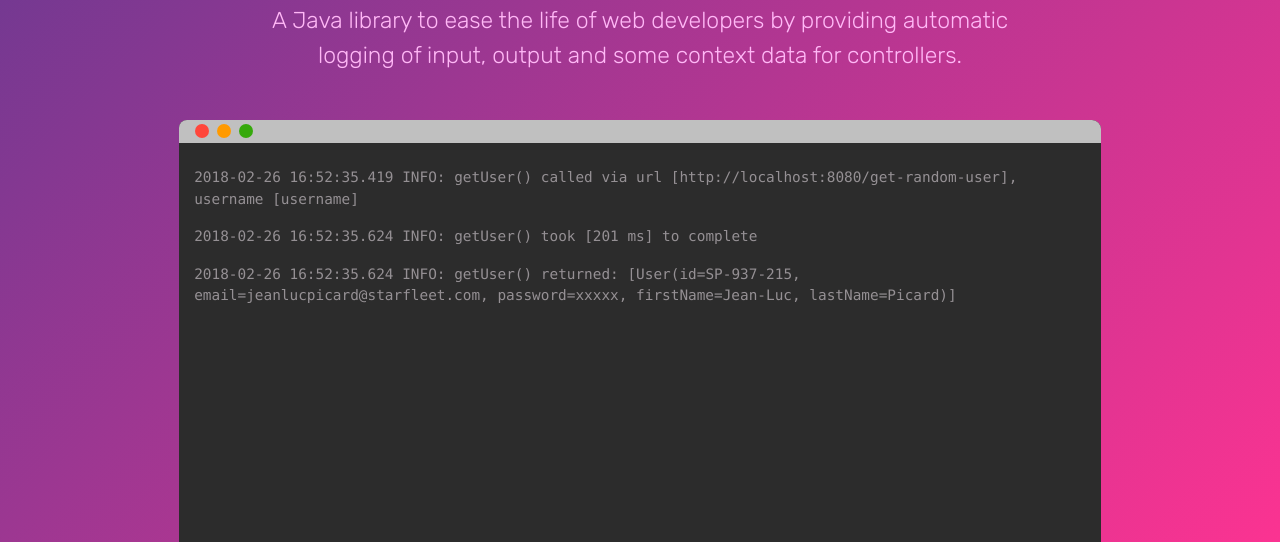
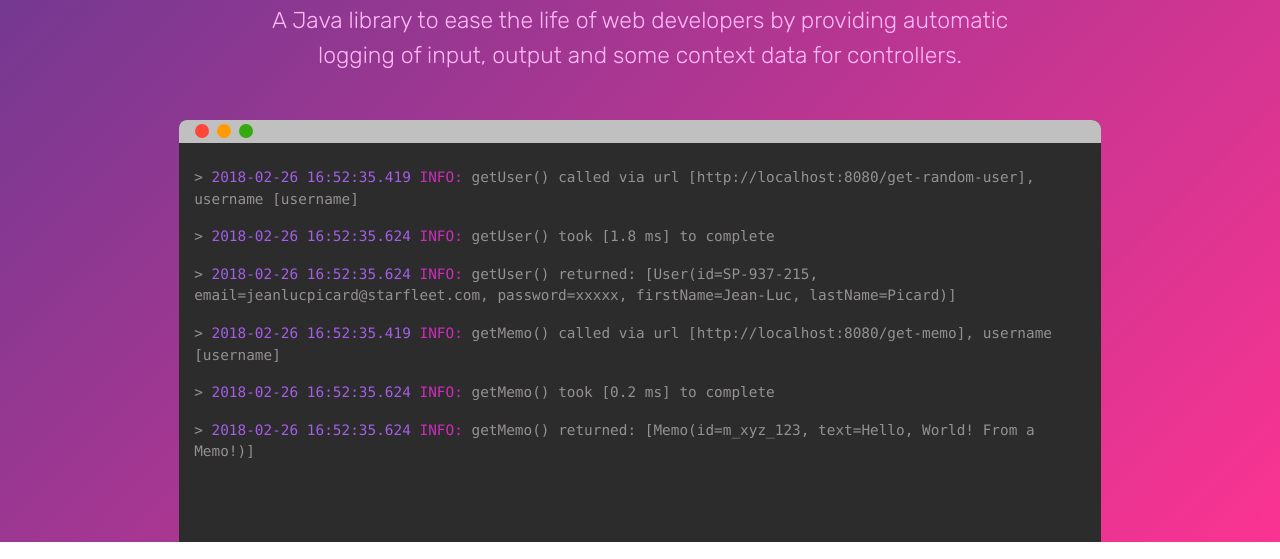
Before and after one commit to controller-logger/controller-logger, a website: page docs/v2/index.html in a window 1280 px wide. Shown: the part 241-800 px from the top of the page. Drawn offline with Linux system fonts and the light colour scheme.

Commit message:
Another bug bites the dust

```diff
--- a/docs/v2/css/style.css
+++ b/docs/v2/css/style.css
@@ -676,3 +676,11 @@ header {
 .actionButton.minimize {
     background-color: rgb(54, 169, 12);
 }
+
+.log-level {
+    color: #cf2cbe;
+}
+
+.timestamp {
+    color: #a45ee7;
+}
--- a/docs/v2/index.html
+++ b/docs/v2/index.html
@@ -70,21 +70,21 @@ URI     : https://colorlib.com
             <div class="container-fluid showstopper">
                 <code style="background-color: unset;text-align: left;">
                     <p class="line">
-                        <span class="timestamp">2018-02-26 16:52:35.419</span> <span class="log-level">INFO:</span>
+                        &gt; <span class="timestamp">2018-02-26 16:52:35.419</span> <span class="log-level">INFO:</span>
                         <span data-toggle="tooltip" class="annotation" data-placement="top" title="" data-original-title="Controller function name">getUser()</span>
                         called via url
                         <span data-toggle="tooltip" class="annotation" data-placement="top" title="" data-original-title="URL through which API was called">[http://localhost:8080/get-random-user]</span>,
                         <span data-toggle="tooltip" class="annotation" data-placement="top" title="" data-original-title="Auth user who called the API">username [username]</span>
                     </p>
                     <p class="line">
-                        <span class="timestamp">2018-02-26 16:52:35.624</span> <span class="log-level">INFO:</span>
+                        &gt; <span class="timestamp">2018-02-26 16:52:35.624</span> <span class="log-level">INFO:</span>
                         <span data-toggle="tooltip" class="annotation" data-placement="top" title="" data-original-title="Controller function name">getUser()</span>
                         took
-                        <span data-toggle="tooltip" class="annotation" data-placement="top" title="" data-original-title="Total execution time">[201 ms]</span>
+                        <span data-toggle="tooltip" class="annotation" data-placement="top" title="" data-original-title="Total execution time">[1.8 ms]</span>
                         to complete
                     </p>
                     <p class="line">
-                        <span class="timestamp">2018-02-26 16:52:35.624</span> <span class="log-level">INFO:</span>
+                        &gt; <span class="timestamp">2018-02-26 16:52:35.624</span> <span class="log-level">INFO:</span>
                         <span data-toggle="tooltip" class="annotation" data-placement="top" title="" data-original-title="Controller function name">getUser()</span>
                         returned:
                         <span data-toggle="tooltip" class="annotation" data-placement="bottom" title="" data-original-title="Response returned by API">
@@ -93,6 +93,28 @@ URI     : https://colorlib.com
                                  password=xxxxx,
                                  firstName=Jean-Luc,
                                  lastName=Picard)]
+                        </span>
+                    </p>
+                    <p class="line">
+                        &gt; <span class="timestamp">2018-02-26 16:52:35.419</span> <span class="log-level">INFO:</span>
+                        <span data-toggle="tooltip" class="annotation" data-placement="top" title="" data-original-title="Controller function name">getMemo()</span>
+                        called via url
+                        <span data-toggle="tooltip" class="annotation" data-placement="top" title="" data-original-title="URL through which API was called">[http://localhost:8080/get-memo]</span>,
+                        <span data-toggle="tooltip" class="annotation" data-placement="top" title="" data-original-title="Auth user who called the API">username [username]</span>
+                    </p>
+                    <p class="line">
+                        &gt; <span class="timestamp">2018-02-26 16:52:35.624</span> <span class="log-level">INFO:</span>
+                        <span data-toggle="tooltip" class="annotation" data-placement="top" title="" data-original-title="Controller function name">getMemo()</span>
+                        took
+                        <span data-toggle="tooltip" class="annotation" data-placement="top" title="" data-original-title="Total execution time">[0.2 ms]</span>
+                        to complete
+                    </p>
+                    <p class="line">
+                        &gt; <span class="timestamp">2018-02-26 16:52:35.624</span> <span class="log-level">INFO:</span>
+                        <span data-toggle="tooltip" class="annotation" data-placement="top" title="" data-original-title="Controller function name">getMemo()</span>
+                        returned:
+                        <span data-toggle="tooltip" class="annotation" data-placement="bottom" title="" data-original-title="Response returned by API">
+                                 [Memo(id=m_xyz_123, text=Hello, World! From a Memo!)]
                         </span>
                     </p>
                 </code>
```
